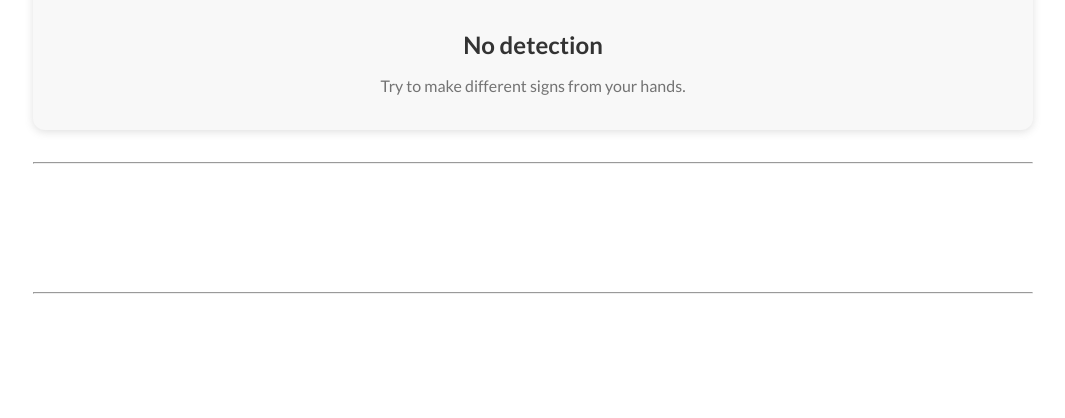
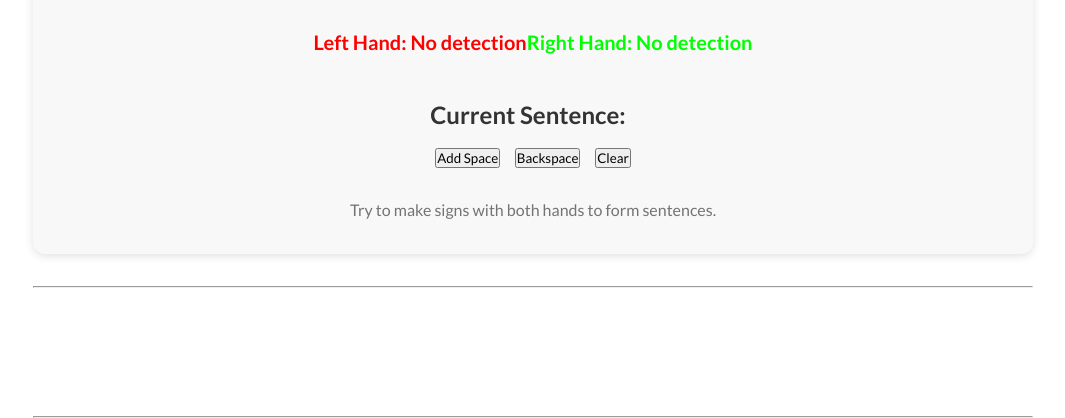
Before and after one commit to snehallabade/singlang, a Flask app: page / in a window 1280 px wide. Shown: the part 793-1211 px from the top of the page, without its empty margins (107-1172 px from the left). Before the commit the page ends 1087 px from the top, so only its background shows below. Run offline with Flask 3, Linux system fonts and the light colour scheme; some libraries are stand-ins or nearby versions.

Commit message:
working but not detecting all leters

```diff
--- a/Prototype/app.py
+++ b/Prototype/app.py
@@ -36,9 +36,10 @@ except Exception as e:
 # Global variables
 cap = None
 detector = None
-detected_letter = "No detection"  # Initialize with fallback text
-last_detection_time = 0
+detected_letters = {"Left": "No detection", "Right": "No detection"}  # Track both hands
+last_detection_time = {"Left": 0, "Right": 0}  # Track timing for both hands
 DETECTION_COOLDOWN = 1.0  # seconds between detections
+current_sentence = []  # Track the sentence being formed
 
 # Initialize Flask app
 app = Flask(__name__,
@@ -70,7 +71,7 @@ def initialize_detector():
     """Initialize the hand detector"""
     global detector
     try:
-        detector = HandDetector(detectionCon=0.8, maxHands=1)
+        detector = HandDetector(detectionCon=0.8, maxHands=2)  # Allow detection of both hands
         print("Hand detector initialized")
         return True
     except Exception as e:
@@ -79,39 +80,45 @@ def initialize_detector():
 
 def process_frame(frame):
     """Process a single frame to detect hands and predict signs"""
-    global detector, detected_letter, last_detection_time
+    global detected_letters, last_detection_time, current_sentence
 
     try:
-        # Find hands in the frame
-        hands, frame = detector.findHands(frame)
+        # Get current time for detection cooldown
+        current_time = time()
 
-        if hands:
-            # Process detected hands
-            hand_crops, bboxes, processed_frame = detect_and_crop(frame)
+        # Detect and crop hands
+        hand_crops, bboxes, frame, hand_types = detect_and_crop(frame)
 
-            if hand_crops:
-                # Take the first hand crop for prediction
-                hand_crop = hand_crops[0]
+        # Clear buffers for hands that are not detected
+        detected_hand_types = set(hand_types)
+        if "Left" not in detected_hand_types:
+            clear_buffer("Left")
+        if "Right" not in detected_hand_types:
+            clear_buffer("Right")
 
-                # Get prediction
-                predicted_letter, confidence = predict_sign(hand_crop)
-                current_time = time()
+        # Process each detected hand
+        for hand_img, bbox, hand_type in zip(hand_crops, bboxes, hand_types):
+            # Get prediction for each hand
+            predicted_letter, confidence = predict_sign(hand_img, hand_type)
 
-                # Only update detection if enough time has passed and we have a valid prediction
-                if predicted_letter and current_time - last_detection_time >= DETECTION_COOLDOWN:
-                    detected_letter = predicted_letter
-                    last_detection_time = current_time
+            # Only update detection if enough time has passed and we have a valid prediction
+            if predicted_letter and current_time - last_detection_time[hand_type] >= DETECTION_COOLDOWN:
+                detected_letters[hand_type] = predicted_letter
+                last_detection_time[hand_type] = current_time
 
-                # Draw prediction and confidence on frame
-                bbox = bboxes[0]
-                x, y = bbox[0], bbox[1]
-                cv2.putText(frame, f"Prediction: {detected_letter}", (x-10, y-10),
-                           cv2.FONT_HERSHEY_SIMPLEX, 1.0, (0, 255, 0), 2)
-                cv2.putText(frame, f"Conf: {confidence:.2f}", (x-10, y-30),
-                           cv2.FONT_HERSHEY_SIMPLEX, 0.7, (0, 255, 0), 2)
-        else:
-            # Clear buffer when no hand is detected
-            clear_buffer()
+            # Draw prediction and confidence on frame
+            x, y = bbox[0], bbox[1]
+            color = (0, 255, 0) if hand_type == "Right" else (0, 0, 255)  # Green for right, Red for left
+            cv2.putText(frame, f"{hand_type}: {detected_letters[hand_type]}", (x-10, y-10),
+                       cv2.FONT_HERSHEY_SIMPLEX, 1.0, color, 2)
+            cv2.putText(frame, f"Conf: {confidence:.2f}", (x-10, y-30),
+                       cv2.FONT_HERSHEY_SIMPLEX, 0.7, color, 2)
+
+        # Draw current sentence at the top of the frame
+        if current_sentence:
+            sentence_text = ' '.join(current_sentence)
+            cv2.putText(frame, sentence_text, (10, 30),
+                       cv2.FONT_HERSHEY_SIMPLEX, 1.0, (255, 255, 255), 2)
 
         return frame
 
@@ -162,11 +169,40 @@ def video_feed():
     return Response(generate_frames(),
                    mimetype='multipart/x-mixed-replace; boundary=frame')
 
-@app.route('/get_letter')
-def get_letter():
-    """Get the currently detected letter"""
-    global detected_letter
-    return jsonify({'letter': detected_letter})
+@app.route('/get_letters')
+def get_letters():
+    """Get the currently detected letters from both hands"""
+    global detected_letters, current_sentence
+    return jsonify({
+        'left_hand': detected_letters['Left'],
+        'right_hand': detected_letters['Right'],
+        'current_sentence': ' '.join(current_sentence)
+    })
+
+@app.route('/update_sentence', methods=['POST'])
+def update_sentence():
+    """Update the current sentence based on client request"""
+    global current_sentence
+    data = request.json
+    action = data.get('action')
+
+    if action == 'add_letter':
+        letter = data.get('letter')
+        if letter:
+            if not current_sentence:
+                current_sentence = [letter]
+            else:
+                current_sentence.append(letter)
+    elif action == 'add_space':
+        if current_sentence:
+            current_sentence.append(' ')
+    elif action == 'backspace':
+        if current_sentence:
+            current_sentence.pop()
+    elif action == 'clear':
+        current_sentence = []
+
+    return jsonify({'success': True, 'sentence': ' '.join(current_sentence)})
 
 def cleanup():
     """Cleanup resources on shutdown"""
--- a/Prototype/templates/model.html
+++ b/Prototype/templates/model.html
@@ -39,27 +39,76 @@
           onerror="this.onerror=null; this.src='https://via.placeholder.com/640x480?text=Stream+not+available';"
         />
 
-        <div
-          id="sentence-box"
-          style="margin-top: 15px; font-size: 24px; font-weight: bold; color: #333;"
-        >
-          Detected letter will appear here.
+        <div class="detection-boxes" style="display: flex; justify-content: space-around; margin: 15px 0;">
+          <div id="left-hand-box" style="font-size: 20px; font-weight: bold; color: #ff0000;">
+            Left Hand: No detection
+          </div>
+          <div id="right-hand-box" style="font-size: 20px; font-weight: bold; color: #00ff00;">
+            Right Hand: No detection
+          </div>
+        </div>
+
+        <div id="sentence-box" style="margin: 15px 0; font-size: 24px; font-weight: bold; color: #333;">
+          <div id="current-sentence">Current Sentence: </div>
+          <div class="sentence-controls" style="margin-top: 10px;">
+            <button onclick="updateSentence('add_space')" style="margin: 0 5px;">Add Space</button>
+            <button onclick="updateSentence('backspace')" style="margin: 0 5px;">Backspace</button>
+            <button onclick="updateSentence('clear')" style="margin: 0 5px;">Clear</button>
+          </div>
         </div>
 
         <script>
-          async function fetchLetter() {
+        let lastLeftHand = '';
+        let lastRightHand = '';
+
+        async function fetchDetections() {
           try {
-              const response = await fetch('/get_letter');
+            const response = await fetch('/get_letters');
             const data = await response.json();
-              document.getElementById('sentence-box').textContent = data.letter || 'No detection';
+
+            // Update hand detection displays
+            document.getElementById('left-hand-box').textContent = `Left Hand: ${data.left_hand}`;
+            document.getElementById('right-hand-box').textContent = `Right Hand: ${data.right_hand}`;
+
+            // Update sentence display
+            document.getElementById('current-sentence').textContent = `Current Sentence: ${data.current_sentence}`;
+
+            // Check for new letters to add
+            if (data.left_hand !== lastLeftHand && data.left_hand !== 'No detection') {
+              await updateSentence('add_letter', data.left_hand);
+              lastLeftHand = data.left_hand;
+            }
+            if (data.right_hand !== lastRightHand && data.right_hand !== 'No detection') {
+              await updateSentence('add_letter', data.right_hand);
+              lastRightHand = data.right_hand;
+            }
           } catch (err) {
-              document.getElementById('sentence-box').textContent = 'Error fetching letter';
+            console.error('Error fetching detections:', err);
           }
         }
-          setInterval(fetchLetter, 1000); // Poll every second
-          fetchLetter(); // Initial load
+
+        async function updateSentence(action, letter = '') {
+          try {
+            const response = await fetch('/update_sentence', {
+              method: 'POST',
+              headers: {
+                'Content-Type': 'application/json',
+              },
+              body: JSON.stringify({ action, letter }),
+            });
+            const data = await response.json();
+            if (data.success) {
+              document.getElementById('current-sentence').textContent = `Current Sentence: ${data.sentence}`;
+            }
+          } catch (err) {
+            console.error('Error updating sentence:', err);
+          }
+        }
+
+        setInterval(fetchDetections, 1000); // Poll every second
+        fetchDetections(); // Initial load
         </script>
-        <span>Try to make different signs from your hands.</span>
+        <span>Try to make signs with both hands to form sentences.</span>
       </div>
 
       <hr />
```
Also changed, not shown: Prototype/hand_detector.py (+46 -39 lines), Prototype/sign_recognizer.py (+46 -14 lines). Lines whose indentation alone changed are shown as unchanged.
